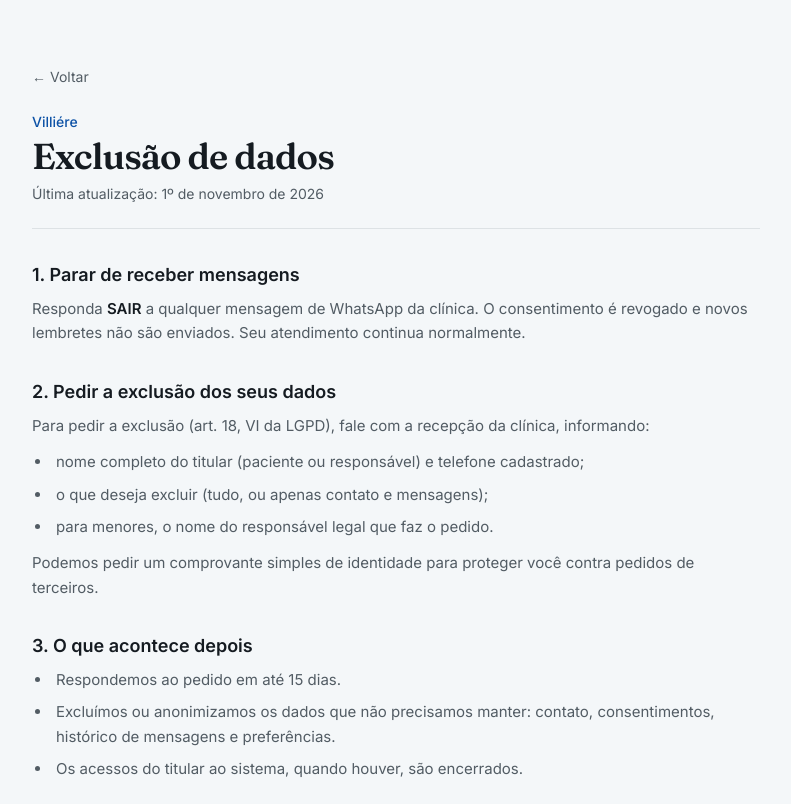
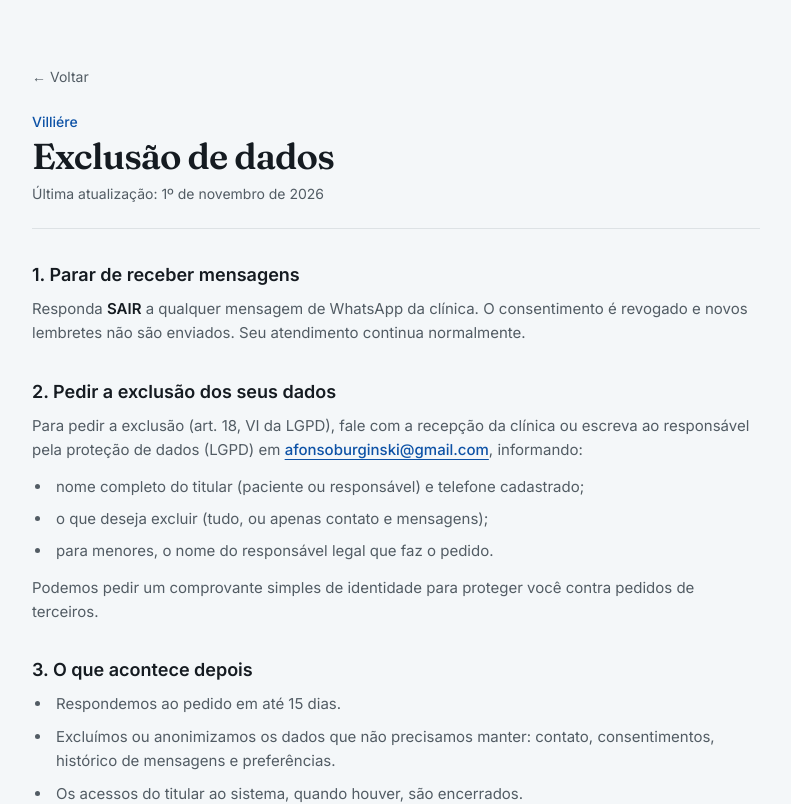
Before and after one commit to afonsoburginski/clinic-crm, a Next.js app in the folder frontend/: page /exclusao-de-dados in a window 1280 px wide. Shown: the top 804 px of the page, without its empty margins (244-1035 px from the left). Built offline with nearby package versions, Linux system fonts and the light colour scheme.

Commit message:
feat(frontend): e-mail do responsável LGPD nas páginas legais

```diff
--- a/frontend/shared/ui/organisms/legal-page.tsx
+++ b/frontend/shared/ui/organisms/legal-page.tsx
@@ -5,21 +5,16 @@ export interface LegalSection {
   body: React.ReactNode
 }
 
-export const PRIVACY_CONTACT_EMAIL = process.env.NEXT_PUBLIC_PRIVACY_CONTACT_EMAIL
+/** Encarregado pelo tratamento de dados pessoais (LGPD): canal público de contato do titular. */
+export const PRIVACY_CONTACT_EMAIL = "afonsoburginski@gmail.com"
 
 export function ContactLine() {
   return (
     <>
-      fale com a recepção da clínica
-      {PRIVACY_CONTACT_EMAIL ? (
-        <>
-          {" "}
-          ou escreva para{" "}
-          <a href={`mailto:${PRIVACY_CONTACT_EMAIL}`} className="font-medium text-primary underline underline-offset-4">
-            {PRIVACY_CONTACT_EMAIL}
-          </a>
-        </>
-      ) : null}
+      fale com a recepção da clínica ou escreva ao responsável pela proteção de dados (LGPD) em{" "}
+      <a href={`mailto:${PRIVACY_CONTACT_EMAIL}`} className="font-medium text-primary underline underline-offset-4">
+        {PRIVACY_CONTACT_EMAIL}
+      </a>
     </>
   )
 }
```
